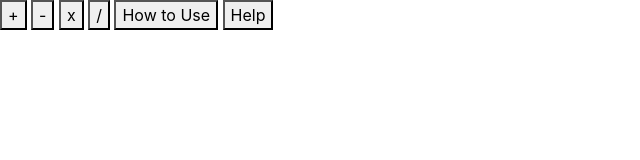
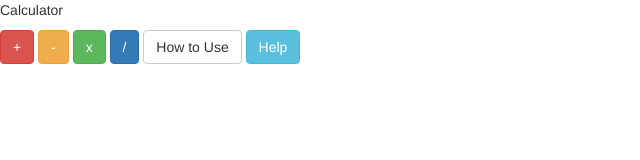
Before and after one commit to Meliwang/training, a plain HTML site: page index.html in a window 1280 px wide. Shown: the whole page, without its empty margins (0-640 px from the left). Drawn offline with nearby package versions, Linux system fonts and the light colour scheme.

Commit message:
modify button +

```diff
--- a/css/style.css
+++ b/css/style.css
@@ -1,23 +1,3 @@
-.btn-default.btnplus{
-	background-color: red;
+#col-calc{
+	float: left;
 }
-
-.btn-default.btnmin{
-	background-color: yellow;
-}
-
-.btn-default.btnx{
-	background-color: green;
-}
-
-.btn-default.btndiv{
-	background-color: purple;
-}
-
-.btn-default.btnuse{
-	background-color: gray;
-}
-
-.btn-default.btnhelp{
-	background-color: blue;
-}
--- a/index.html
+++ b/index.html
@@ -5,16 +5,34 @@
 	<meta charset="utf-8">
 	<meta name="viewport" content="width=device-width, initial-scale=1">
 	<link rel="stylesheet" href="css/bootstrap.min.css">
+	<link rel="stylesheet" href="css/style.css">
 	<script src="js/jquery.min.js"></script>
 	<script src="js/bootstrap.min.js"></script>
 </head>
 <body>
-	<button type="button" class="btn-default btnplus">+</button>
-	<button type="button" class="btn-default btnmin">-</button>
-	<button type="button" class="btn-default btnx">x</button>
-	<button type="button" class="btn-default btndiv">/</button>
-	<button type="button" class="btn-default btnuse">How to Use</button>
-	<button type="button" class="btn-default btnhelp">Help</button>
+	<p>Calculator</p>
+	<div id="btnCol">
+	<button type="button" class="btn btn-danger" id="btnplus">+</button>
+	<button type="button" class="btn btn-warning" id="btnmin">-</button>
+	<button type="button" class="btn btn-success" id="btnx">x</button>
+	<button type="button" class="btn btn-primary" id="btndiv">/</button>
+	<button type="button" class="btn btn-default" id="btnuse">How to Use</button>
+	<button type="button" class="btn btn-info" id="btnhelp">Help</button>
+	</div>
+	<div class="hidden" id="col-calc">
+	<input type="text" class="form-control" id="col1">
+	<span>+</span>
+	<input type="text" class="form-control" id="col2">
+	<button type="button" class="btn btn-default btnhelp" id="btnhelp">Calculator</button>
+	<span>Your Result is: </span>
+	<span></span>
+	</div>
 </body>
 
+<script>
+	$('#btnplus').click(function(){
+		$('#btnCol').slideUp();
+		$('#col-calc').removeClass('hidden');
+	})
+</script>
 </html>
```
Also changed, not shown: css/bootstrap.min.css (renamed from css/bootstrap.min.css.js).
